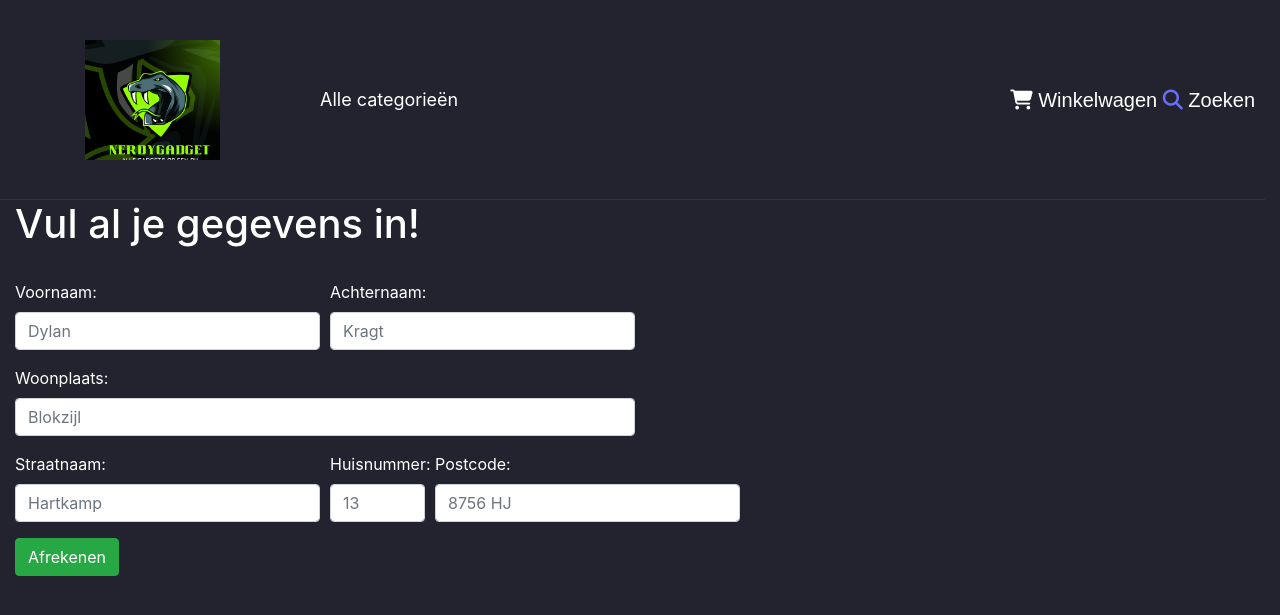
After one commit to 0xDivine/nerdygadget, a PHP site: page /gegevensinvullen.php in a window 1280 px wide. The commit adds this page. Shown: the top 615 px of the page. Run offline with PHP 8.4, Linux system fonts and the light colour scheme; data that the repository does not hold is empty; some libraries are stand-ins or nearby versions; some web fonts are replaced.

Commit message:
sprint 4

```diff
--- a/cart.php
+++ b/cart.php
@@ -14,7 +14,7 @@ include "header.php";
 <h1></h1>
 
 <br>
-
+<div class="container-fluid">
 <table>
     <tr>
         <th></th>
@@ -94,7 +94,7 @@ foreach($cart as $productid => $quantity){
  <?php #print_r($b); ?>
 
 <h3>Totaal: <?php echo "€ ".round($totalprice,2);?></h3>
-<form action="./ordersuccess.php" method="post">
+<form action="./gegevensinvullen.php" method="post">
 
     <button name="afrekenen" class="btn btn-success">Bestellen</button>
 
@@ -109,5 +109,6 @@ foreach($cart as $productid => $quantity){
 
 
 <p><a href='browse.php'>Terug naar artikelpagina</a></p>
+</div>
 </body>
 </html>
--- /dev/null
+++ b/gegevensinvullen.php
@@ -0,0 +1,65 @@
+<?php
+
+include "header.php";
+?>
+<!doctype html>
+<html lang="en">
+<head>
+    <meta charset="UTF-8">
+    <meta name="viewport"
+          content="width=device-width, user-scalable=no, initial-scale=1.0, maximum-scale=1.0, minimum-scale=1.0">
+    <meta http-equiv="X-UA-Compatible" content="ie=edge">
+    <title>Document</title>
+</head>
+<body>
+<div class="container-fluid">
+<h1>Vul al je gegevens in!</h1>
+<!-- action="https://www.ideal.nl/demo/?screens=dskweb"-->
+<br>
+<form <?php isset($_POST) ?> action="redirectdemo.php" method="post">
+<!-- dit is de rij van voor en achternaam.-->
+    <div class="form-row">
+
+        <div class="form-group col-md-3">
+            <label for="voornaam">Voornaam:</label>
+            <input type="text" class="form-control" name="voornaam" placeholder="Dylan" required>
+        </div>
+        <div class="form-group col-md-3">
+            <label for="achternaam">Achternaam:</label>
+            <input type="text" class="form-control" id="achternaam" placeholder="Kragt">
+        </div>
+    </div>
+
+<!-- dit is de rij van email-->
+    <div class="form-row">
+
+    <div class="form-group col-md-6">
+        <label for="woonplaats">Woonplaats:</label>
+        <input type="text" class="form-control" name="woonplaats" placeholder="Blokzijl" required>
+    </div>
+    </div>
+
+<!-- dit is de rij met straatnaam, postcode, huisnummer-->
+    <div class="form-row">
+
+    <div class="form-group col-md-3">
+        <label for="straatnaam">Straatnaam:</label>
+        <input type="text" class="form-control" id="straatnaam" placeholder="Hartkamp" >
+    </div>
+        <div class="form-group col-md-1">
+            <label for="huisnummer">Huisnummer:</label>
+            <input type="text" class="form-control" id="Huisnummer" placeholder="13">
+        </div>
+        <div class="form-group col-md-3">
+            <label for="postcode">Postcode:</label>
+            <input type="text" class="form-control" name="postcode" placeholder="8756 HJ">
+        </div>
+
+    </div>
+    <button type="submit" class="btn btn-success">Afrekenen</button>
+</form>
+
+
+</div>
+</body>
+</html>
--- a/header.php
+++ b/header.php
@@ -71,7 +71,7 @@ $databaseConnection = connectToDatabase();
 
                 <a href="browse.php" class="HrefDecoration"><i class="fas fa-search search"></i> Zoeken</a>
 
-                <a href="klantgegevens.php" class="HrefDecoration"><i class="fa-regular fa-truck-arrow-right"></i> Orders</a>
+<!--                <a href="klantgegevens.php" class="HrefDecoration"><i class="fa-regular fa-truck-arrow-right"></i> Orders</a> -->
 
             </li>
         </ul>
```
Also changed, not shown: klantgegevens.php (+38 -18 lines), redirectdemo.php (added, +20 -0 lines).
